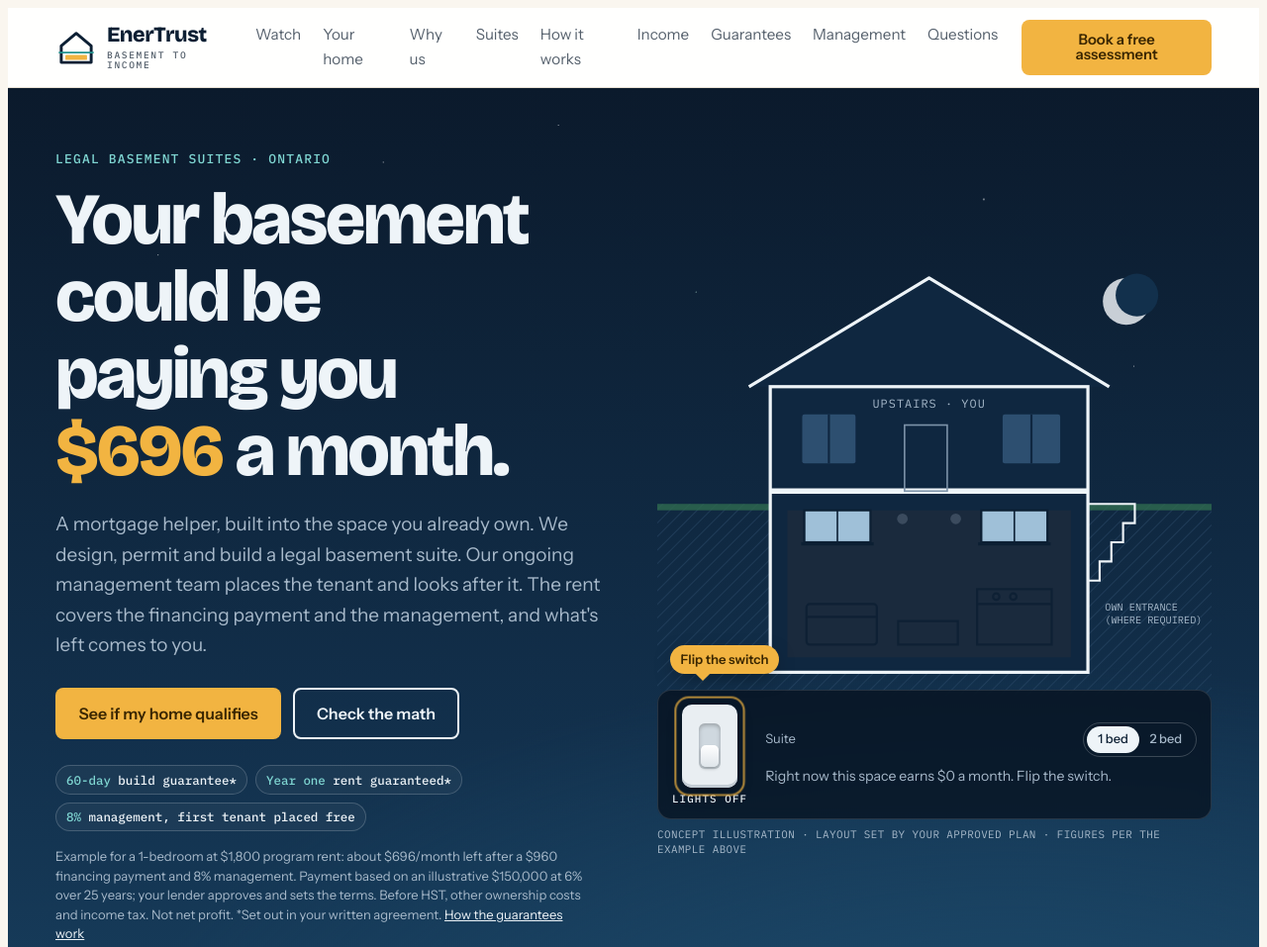
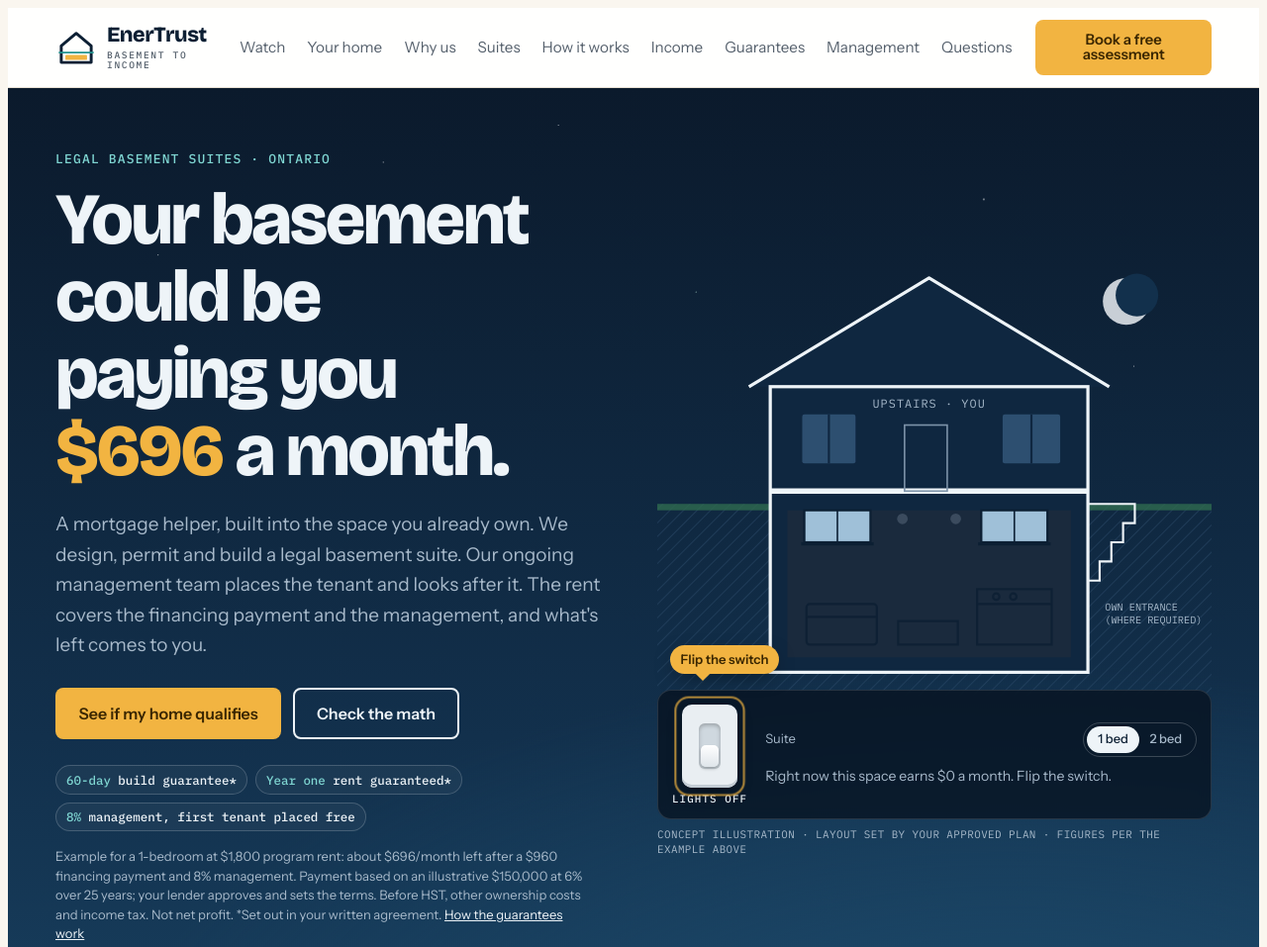
Before and after one commit to supremeenergyhvac/enertrust-site, a plain HTML site: page index.html in a window 1280 px wide. Shown: the top 957 px of the page at 99% size. Drawn offline with nearby package versions, Linux system fonts and the light colour scheme.

Commit message:
Keep header menu on one line and set custom domain enertrust.ca
Co-Authored-By: Claude Opus 5.5 <noreply@anthropic.com>
Claude-Session: https://claude.ai/code/session_01EM1fdv9Qan9uscvRiMnvvn

```diff
--- a/index.html
+++ b/index.html
@@ -72,7 +72,8 @@ header nav{margin-left:auto;display:flex;gap:22px;font-size:.95rem}
 header nav a{text-decoration:none;color:var(--muted)}
 header nav a:hover{color:var(--fg)}
 header .btn{padding:.75em 1.05em;font-size:.92rem}
-@media (max-width:960px){header nav{display:none}header .btn{margin-left:auto}}
+header nav a{white-space:nowrap}
+@media (max-width:1180px){header nav{display:none}header .btn{margin-left:auto}}
 .show-sm{display:none}
 @media (max-width:520px){.hide-sm{display:none}.show-sm{display:inline}header .btn{white-space:nowrap;padding:.65em .8em}.brand img{width:34px}.brand .logo-mark{width:36px;height:36px}}
 
```
Also changed, not shown: 1 other file.
